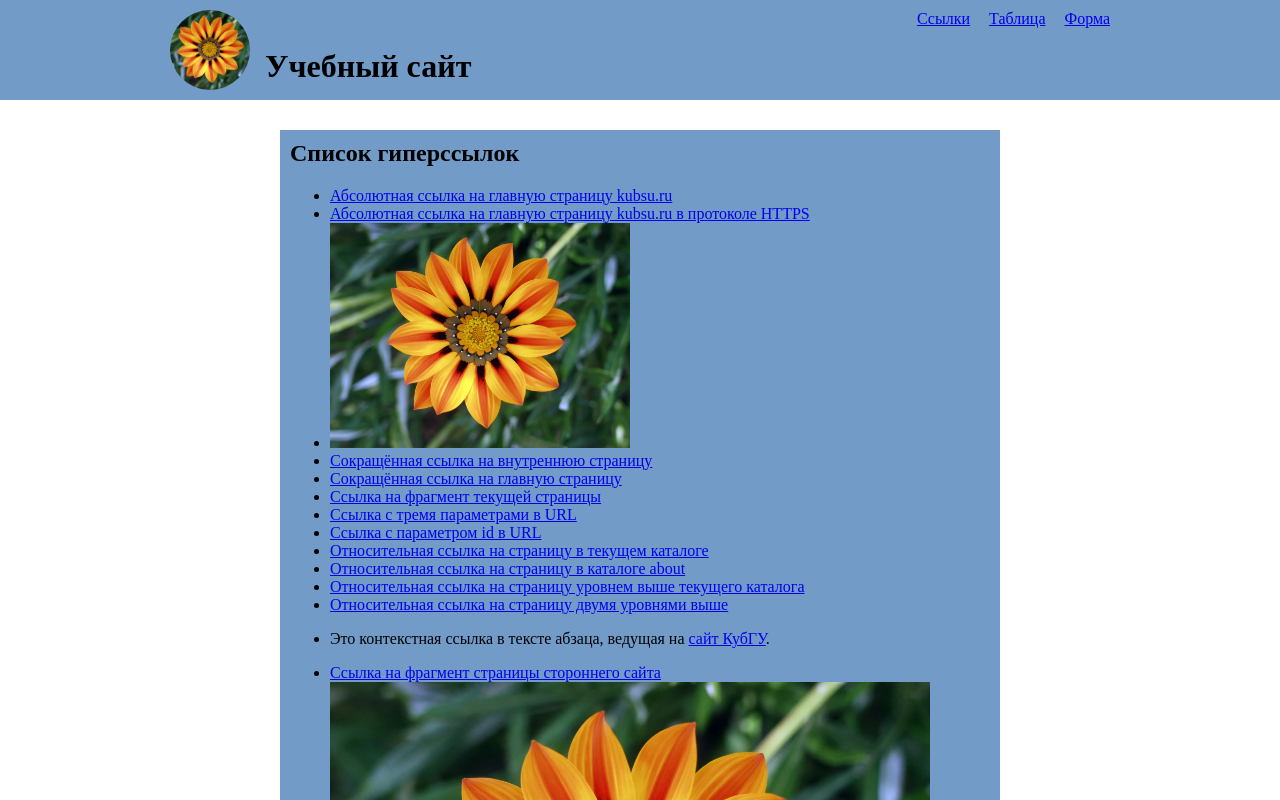
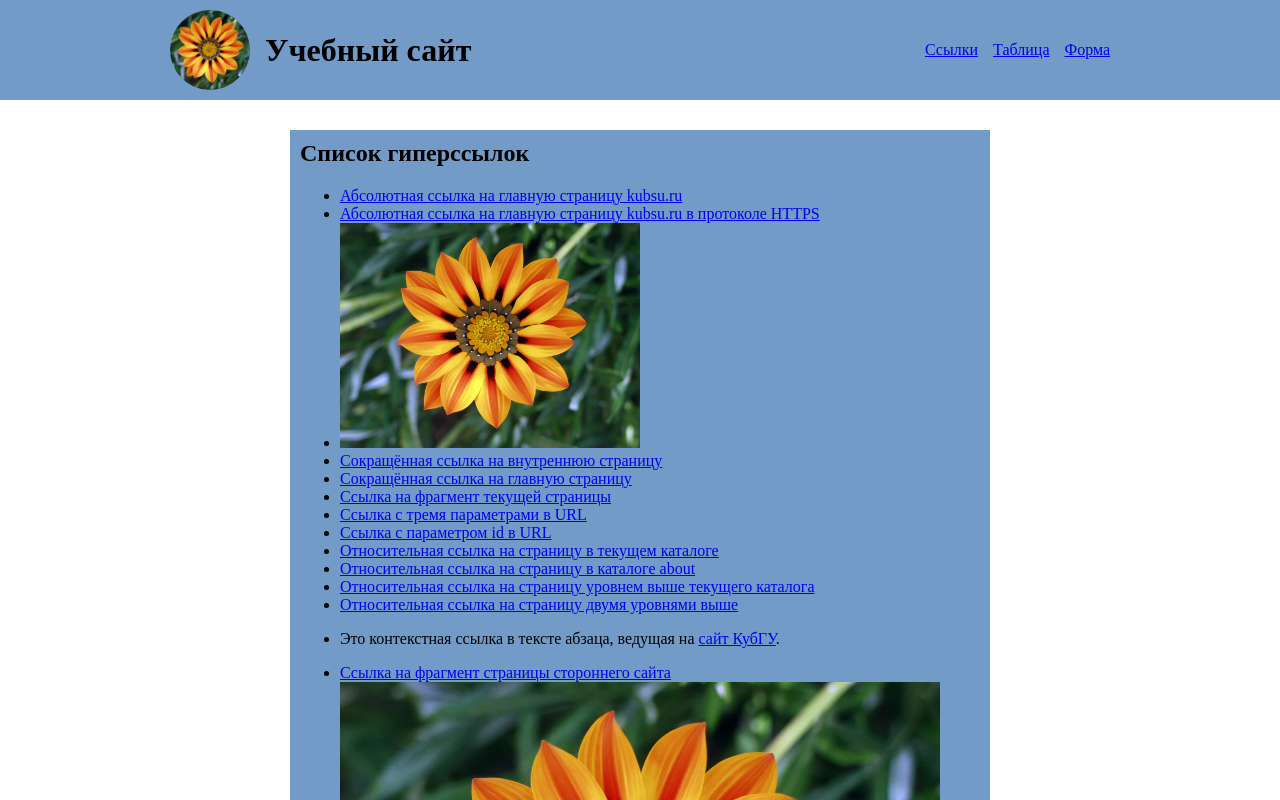
Before and after one commit to kovvvar/kovvvar.github.io, a plain HTML site: page index.html in a window 1280 px wide. Shown: the top 800 px of the page. Drawn offline with Linux system fonts and the light colour scheme.

Commit message:
Добавил новые файлы к ладе номер 3
Файлы отредактировал и сделал под задание 3

```diff
--- a/index.html
+++ b/index.html
@@ -3,21 +3,23 @@
 <head>
   <meta charset="UTF-8">
   <meta name="viewport" content="width=device-width, initial-scale=1">
-  <title>Задание 2</title>
+  <title>Задание 3</title>
   <link rel="stylesheet" href="style.css">
 </head>
 <body>
-  <header>
-    <div class="container">
-      <img id="logo" src="image.jpg" alt="Логотип сайта: цветок" width="80" height="80">
+  <div class="top">
+    <div class="container top-content">
+      <header>
+        <img id="logo" src="image.jpg" alt="Логотип сайта: цветок" width="80" height="80">
+        <h1>Учебный сайт</h1>
+      </header>
       <nav>
         <a href="#links">Ссылки</a>
         <a href="#table">Таблица</a>
         <a href="#form">Форма</a>
       </nav>
-      <h1>Учебный сайт</h1>
     </div>
-  </header>
+  </div>
 
   <main class="container">
     <section id="links">
--- a/style.css
+++ b/style.css
@@ -3,45 +3,60 @@ body {
 }
 
 .container {
-  max-width: 960px;
-  margin: 0 auto;
-  padding: 10px;
+  width: 100%;
   box-sizing: border-box;
 }
 
+.top-content,
+main {
+  display: flex;
+  flex-direction: column;
+}
+
 header,
+nav,
+main section,
 footer {
+  width: 100%;
+  box-sizing: border-box;
   background-color: #729bc8;
 }
 
-header .container {
-  min-height: 100px;
+header {
+  display: flex;
+  align-items: center;
+  padding: 10px;
 }
 
 #logo {
-  float: left;
   margin-right: 15px;
   border-radius: 50%;
   object-fit: cover;
 }
 
+header h1 {
+  margin: 0;
+}
+
 nav {
-  text-align: right;
+  display: flex;
+  flex-direction: column;
+  margin-top: 10px;
+  padding: 10px;
 }
 
 nav a {
-  margin-left: 15px;
-}
-
-header h1 {
-  margin: 20px 0 0;
+  margin: 2px 0;
 }
 
 main section {
-  max-width: 700px;
-  margin: 20px auto;
+  margin: 10px 0 0;
   padding: 10px;
-  background-color: #729bc8;
+}
+
+#table {
+  order: -1;
+  overflow-x: auto;
 }
 
 section h2 {
@@ -51,10 +66,6 @@ section h2 {
 #links img {
   max-width: 100%;
   height: auto;
-}
-
-#table {
-  overflow-x: auto;
 }
 
 table {
@@ -84,7 +95,56 @@ form textarea {
   max-width: 100%;
 }
 
+footer {
+  margin-top: 10px;
+}
+
 footer .container {
-  padding-top: 20px;
-  padding-bottom: 20px;
+  padding: 20px 10px;
 }
+
+@media screen and (min-width: 768px) {
+  .container {
+    max-width: 960px;
+    margin: 0 auto;
+    padding: 10px;
+  }
+
+  .top,
+  footer {
+    background-color: #729bc8;
+  }
+
+  .top-content {
+    flex-direction: row;
+    align-items: center;
+  }
+
+  header,
+  nav {
+    width: auto;
+    padding: 0;
+  }
+
+  header {
+    flex: 1;
+  }
+
+  nav {
+    flex-direction: row;
+    margin-top: 0;
+  }
+
+  nav a {
+    margin: 0 0 0 15px;
+  }
+
+  main section {
+    max-width: 700px;
+    margin: 20px auto;
+  }
+
+  #table {
+    order: 0;
+  }
+}
```
